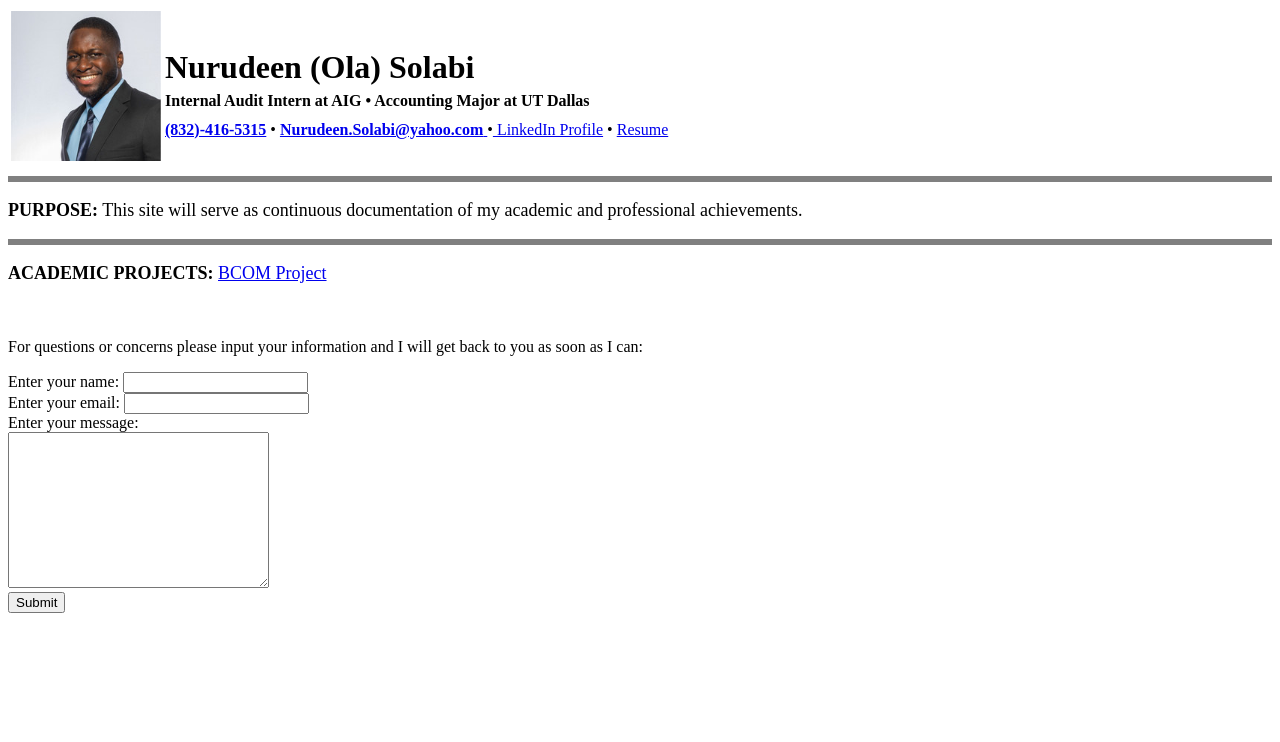
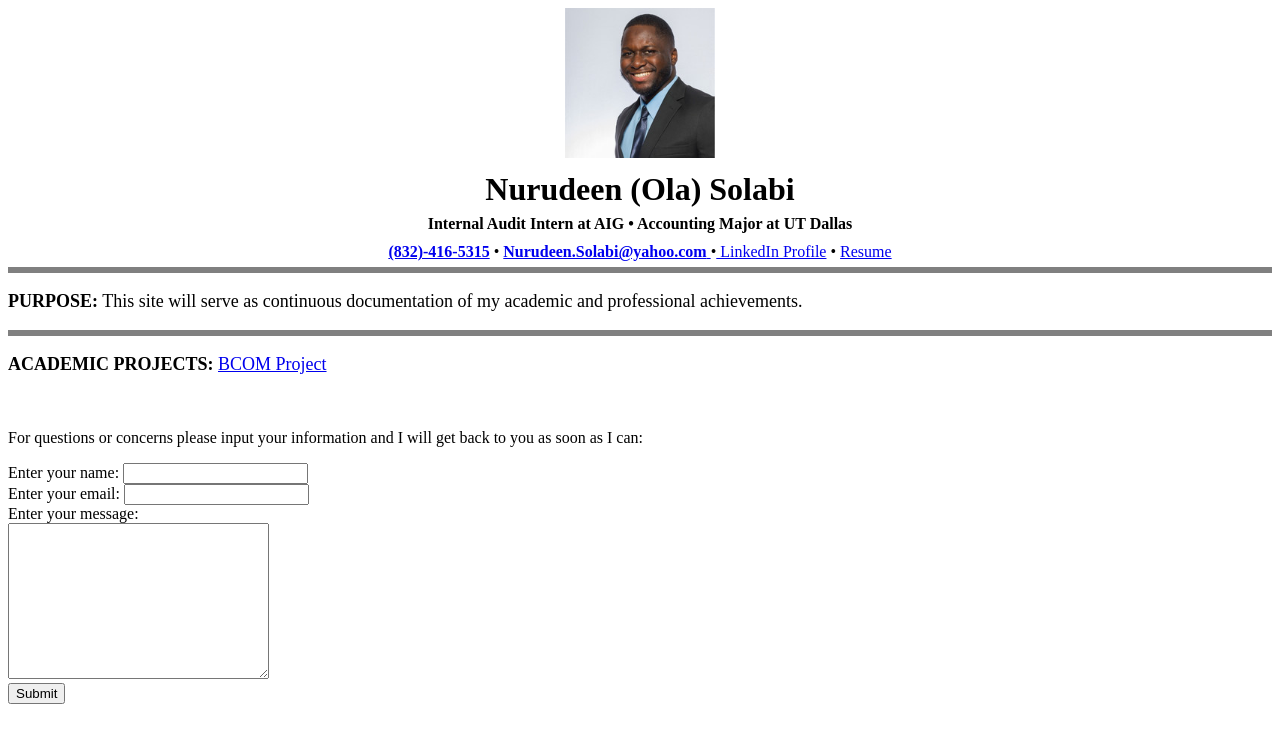
Before and after one commit to NurudeenOlaSolabi/Personal-Site, a plain HTML site: page index.html in a window 1280 px wide. Drawn offline with Linux system fonts and the light colour scheme.

Commit message:
Update index.html

```diff
--- a/index.html
+++ b/index.html
@@ -8,17 +8,14 @@
   <title>Nurudeen's Personal Site</title>
 </head>
 <body>
-<Left-Align>
-  <table>
-    <tr>
- <td> <img src="0.jpg" alt="Nurudeen (Ola) Solabi Headshot" width=150></td>
-      <td> <div style="line-height: 80%">
+<Center>
+  <img src="0.jpg" alt="Nurudeen (Ola) Solabi Headshot" width=150>
+      <div style="line-height: 80%">
     <h1> Nurudeen (Ola) Solabi</h1>
     <p><strong>Internal Audit Intern at AIG &#8226; Accounting Major at UT Dallas</strong></p>
-
 <a href="tel:+18324165315"> <b>(832)-416-5315</b></a> &#8226; <a href="mailto:nurudeen.solabi@yahoo.com"> <b>Nurudeen.Solabi@yahoo.com</b> </a>
 &#8226;<a href="https://www.linkedin.com/in/nurudeen-solabi/"> LinkedIn Profile</a> &#8226; <a href= "Resume.html"> Resume </a>
-        </div> </td> </tr> <table></left-align>
+        </div> </center>
     <hr size="6" noshade>
 <p style= "font-size: 18px"><b>PURPOSE:</b> This site will serve as continuous documentation of my academic and professional achievements.</p>
 <hr size= "6" noshade>
```
